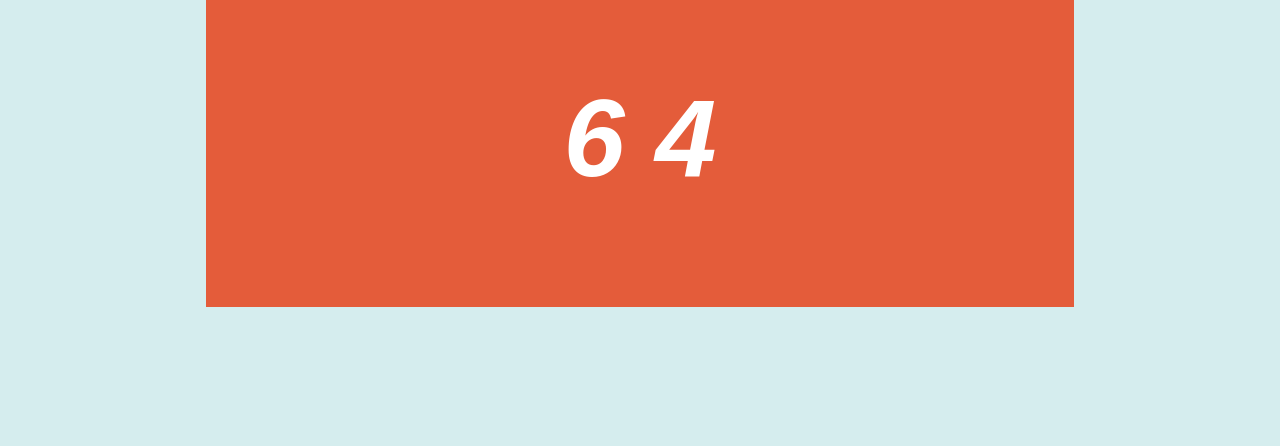
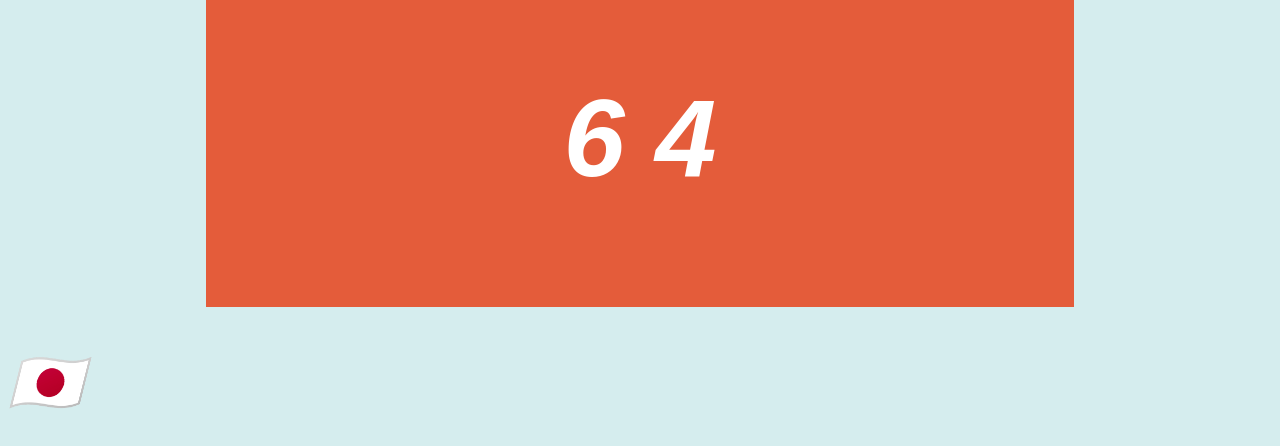
Before and after one commit to AlexYamaguchi/dicegame3, a plain HTML site: page index_japanese.html in a window 1280 px wide. Shown: the part 746-1192 px from the top of the page. Before the commit the page ends 1061 px from the top, so only its background shows below. Drawn offline with Linux system fonts and the light colour scheme.

Commit message:
added flag

```diff
--- a/index_japanese.html
+++ b/index_japanese.html
@@ -34,6 +34,7 @@
     </div>
   </center>
 
+  <h1>🇯🇵</h1>
 
   <script src="javascript_japanese.js" charset="utf-8"></script>
 
```
